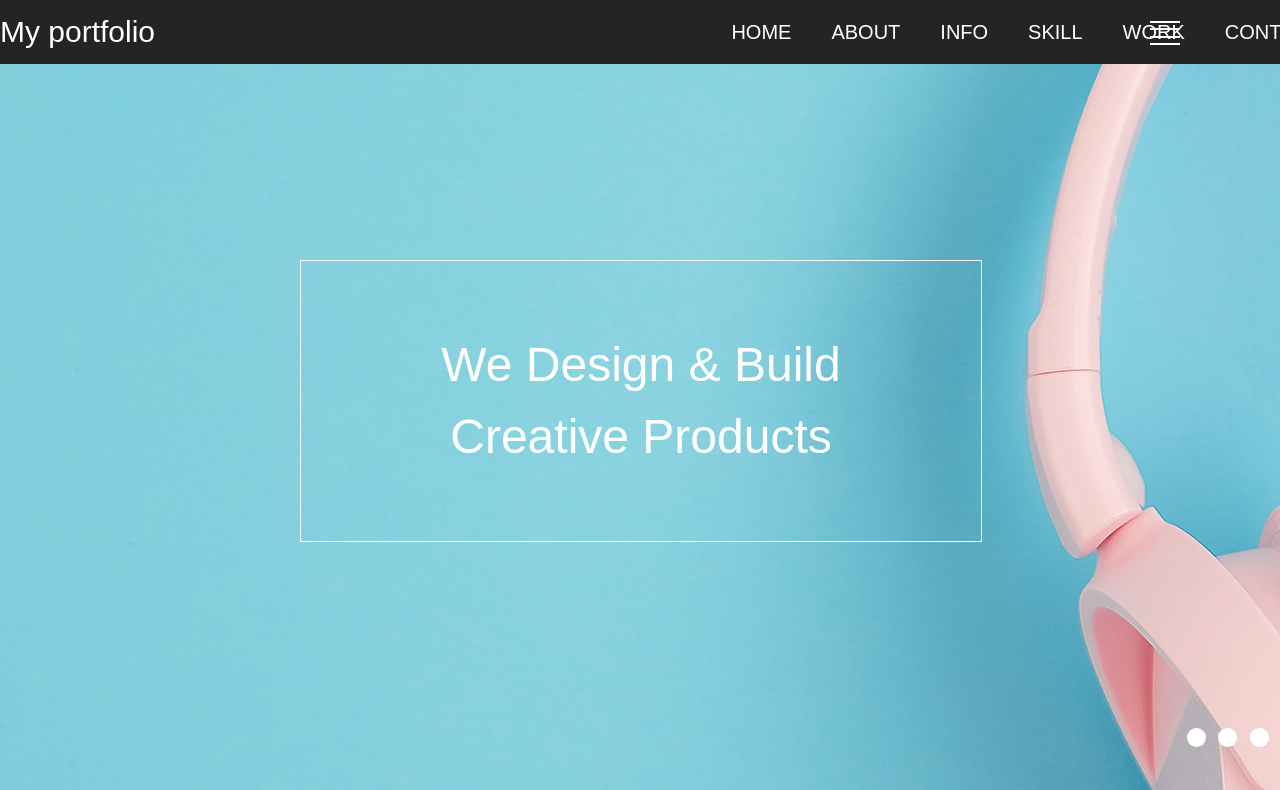
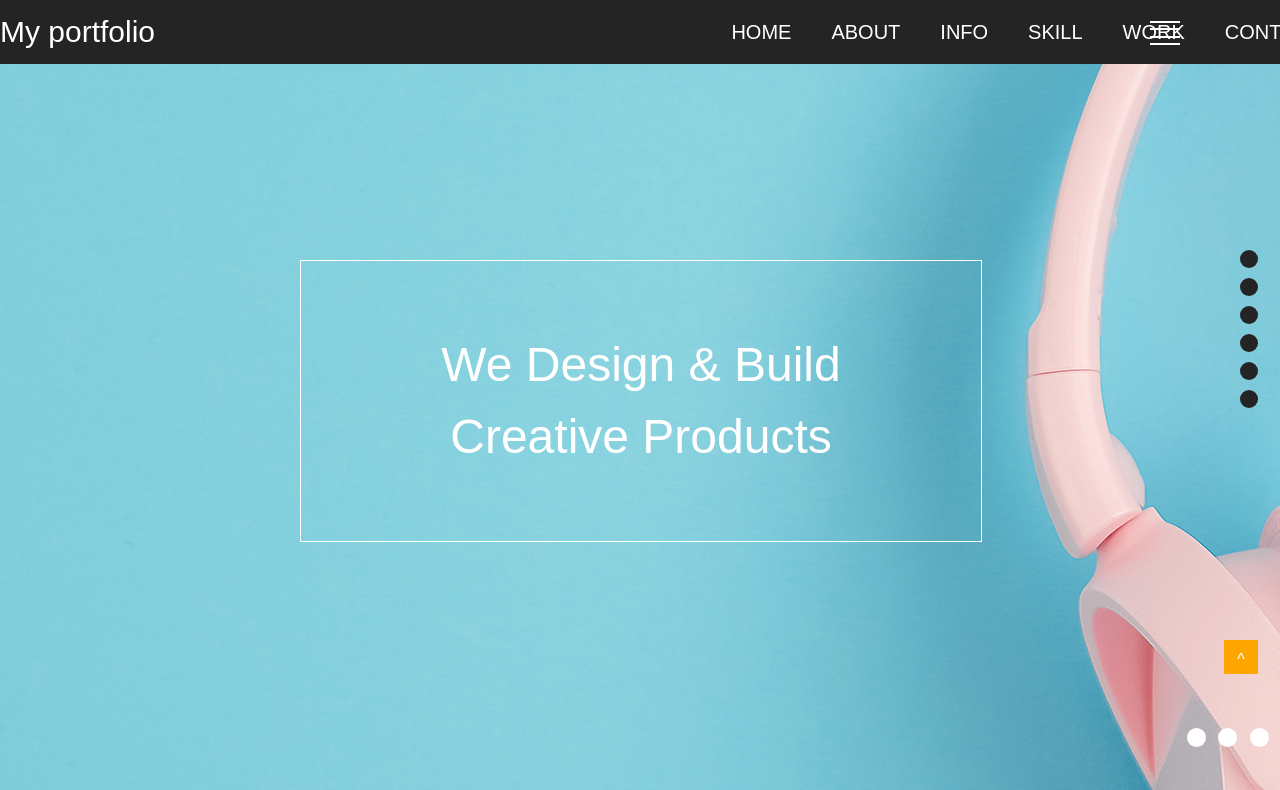
Before and after one commit to llyri/llyriportfolio, a website built with Parcel: page index.html in a window 1280 px wide. Shown: the top 790 px of the page. Built offline with nearby package versions, Linux system fonts and the light colour scheme; grey boxes are pictures that could not be loaded.

Commit message:
finishall

```diff
--- a/css/index.css
+++ b/css/index.css
@@ -453,26 +453,32 @@ input[type="submit"]{
 /* footer */
 footer{
   background-color: #333333;
-  height: 110px;
   color: #fff;
   text-align: center;
-  line-height: 110px;
+  padding: 40px;
 }
 
 /* aside */
 
 aside ul{
-  position: absolute;
-  top: 3000px;
+  position: fixed;
+  top: 50%;
   right: 22px;
+  margin-top: -150px;
 }
 
 aside ul>li>a{
+display: block;
 width: 18px;
 height: 18px;
 background-color: #242424;
-border-radius:50px;
+border-radius:50%;
 text-indent: -9999px;
+margin-bottom: 10px;
+}
+
+aside ul>li>a:hover{
+  background-color: green;
 }
 
 aside p.top{
@@ -481,7 +487,8 @@ aside p.top{
     width: 34px;
     height: 34px;
     text-align: center;
-    position: absolute;
-    top: 4500px;
+    line-height: 40px;
+    position: fixed;
+    top: 80%;
     right: 22px;
 }
```
